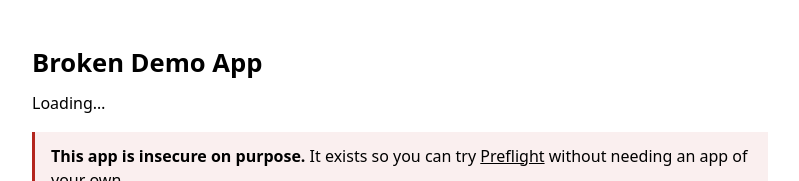
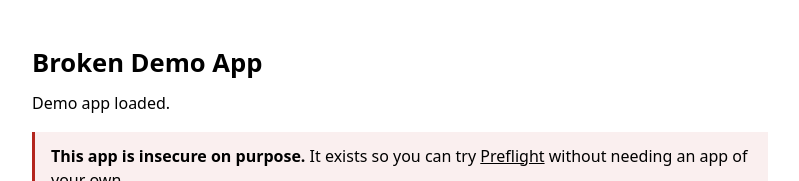
Before and after one commit to 23f3001800/preflight-demo, a plain HTML site: page index.html in a window 1280 px wide. Shown: the top 181 px of the page, without its empty margins (240-1039 px from the left). Drawn offline with Linux system fonts and the light colour scheme; the site is published under a folder, as on GitHub Pages, so addresses that start at the root find nothing.

Commit message:
Fix asset paths for GitHub Pages project subpath

```diff
--- a/app.js
+++ b/app.js
@@ -8,4 +8,4 @@ function boot() {
   document.getElementById('status').textContent = 'Demo app loaded.';
 }
 document.addEventListener('DOMContentLoaded', boot);
-//# sourceMappingURL=/app.js.map
+//# sourceMappingURL=app.js.map
--- a/index.html
+++ b/index.html
@@ -44,6 +44,6 @@
 
   <p>Scan it: <a href="https://preflight.preflight-app.workers.dev/">preflight.preflight-app.workers.dev</a></p>
 
-  <script src="/app.js"></script>
+  <script src="app.js"></script>
 </body>
 </html>
```
